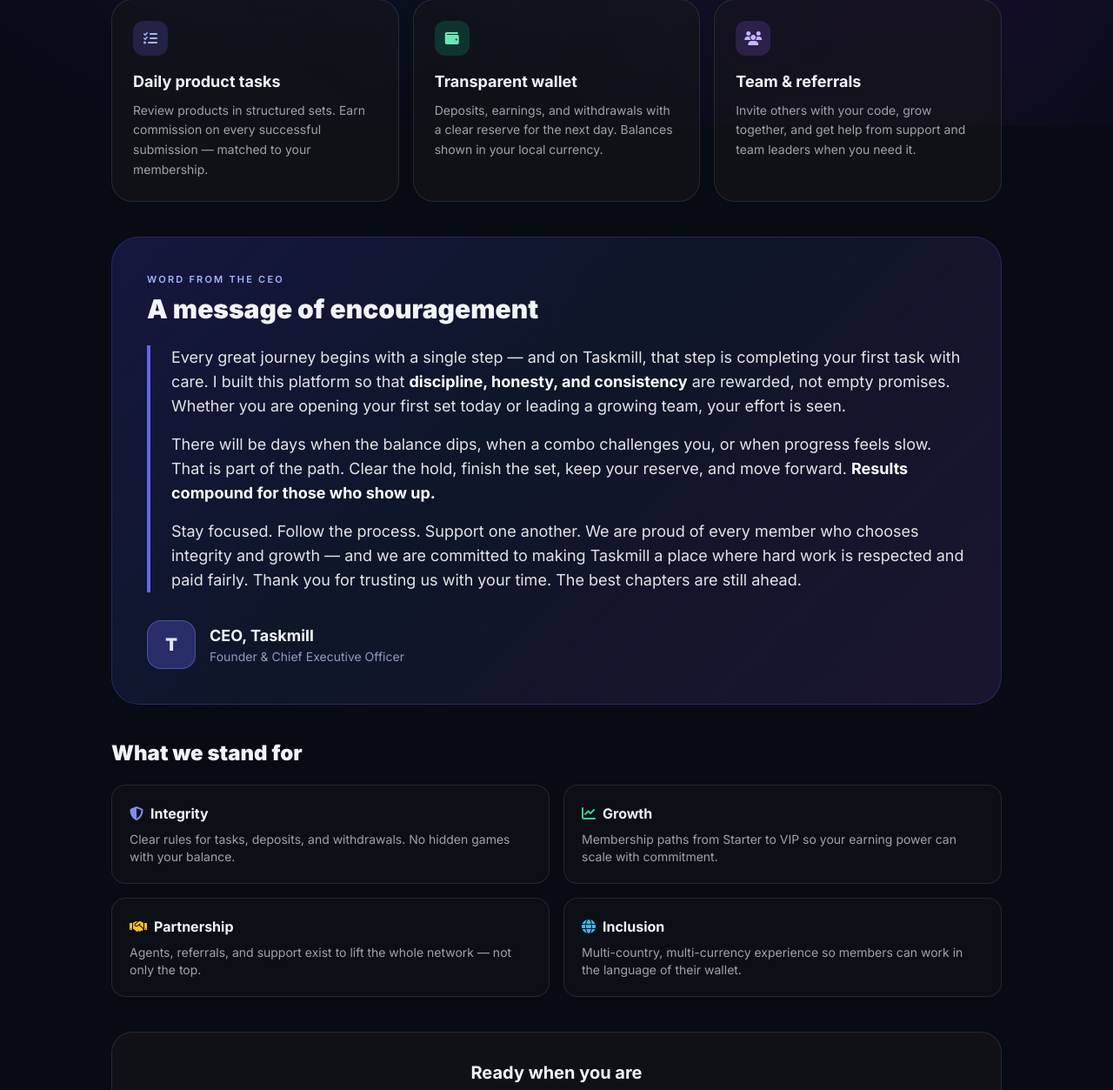
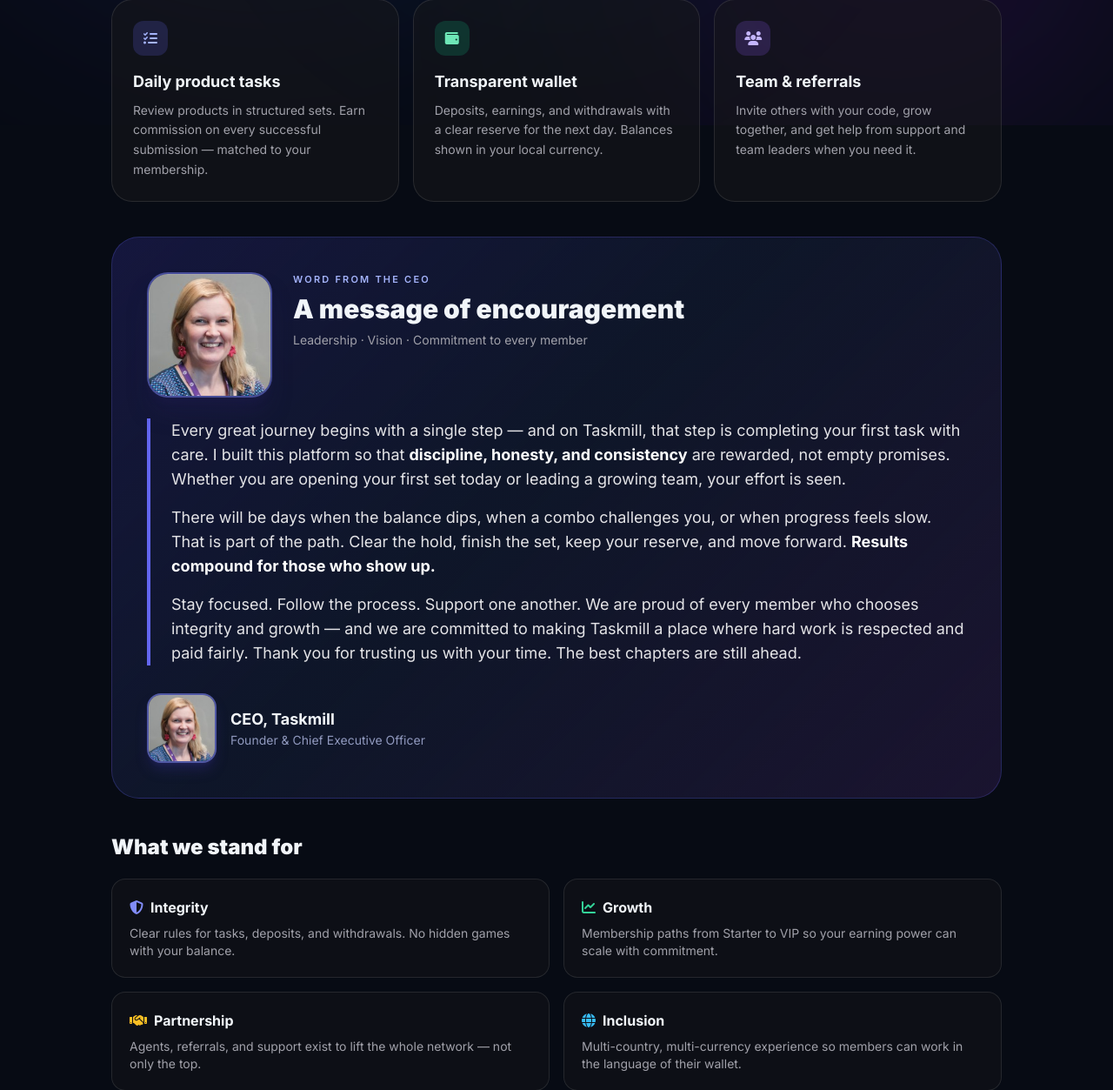
Before and after one commit to ombasi/taskmill, a Flask app: page /dashboard/about in a window 1280 px wide. Shown: the part 656-1909 px from the top of the page at 87% size. Run offline with Flask 3, Linux system fonts and the light colour scheme; data comes from the database, SQL or seed files in the repository; some libraries are stand-ins or nearby versions.

Commit message:
About page: CEO photo

```diff
--- a/templates/about.html
+++ b/templates/about.html
@@ -46,8 +46,20 @@
   <section class="rounded-[2rem] border border-indigo-500/25 overflow-hidden"
            style="background: linear-gradient(135deg, rgba(79,70,229,.2), rgba(15,23,42,.95) 45%, rgba(168,85,247,.12));">
     <div class="p-8 md:p-10">
-      <p class="text-[11px] uppercase tracking-[0.2em] text-indigo-300 font-semibold">Word from the CEO</p>
-      <h2 class="mt-2 text-2xl md:text-3xl font-black">A message of encouragement</h2>
+      <div class="flex flex-col sm:flex-row sm:items-start gap-6 mb-2">
+        <div class="relative w-28 h-28 md:w-36 md:h-36 rounded-3xl overflow-hidden border-2 border-indigo-400/40 shadow-xl shadow-indigo-950/50 bg-indigo-500/20 shrink-0 mx-auto sm:mx-0">
+          <img src="{{ url_for('static', filename='images/ceo.jpg') }}"
+               alt="CEO of Taskmill"
+               class="w-full h-full object-cover"
+               onerror="this.style.display='none'; this.nextElementSibling.style.display='flex';">
+          <div class="hidden absolute inset-0 items-center justify-center text-3xl font-black text-indigo-100 bg-indigo-500/30">T</div>
+        </div>
+        <div class="text-center sm:text-left flex-1">
+          <p class="text-[11px] uppercase tracking-[0.2em] text-indigo-300 font-semibold">Word from the CEO</p>
+          <h2 class="mt-2 text-2xl md:text-3xl font-black">A message of encouragement</h2>
+          <p class="mt-2 text-sm text-zinc-400">Leadership · Vision · Commitment to every member</p>
+        </div>
+      </div>
       <blockquote class="mt-6 text-zinc-200 text-base md:text-lg leading-relaxed border-l-4 border-indigo-500 pl-5 md:pl-6">
         <p class="mb-4">
           Every great journey begins with a single step — and on Taskmill, that step is completing your first task with care.
@@ -66,7 +78,13 @@
         </p>
       </blockquote>
       <div class="mt-8 flex items-center gap-4">
-        <div class="w-14 h-14 rounded-2xl bg-indigo-500/30 border border-indigo-400/40 flex items-center justify-center text-xl font-black text-indigo-100">T</div>
+        <div class="relative w-16 h-16 md:w-20 md:h-20 rounded-2xl overflow-hidden border-2 border-indigo-400/50 shadow-lg shadow-indigo-900/40 bg-indigo-500/20 shrink-0">
+          <img src="{{ url_for('static', filename='images/ceo.jpg') }}"
+               alt="CEO, Taskmill"
+               class="w-full h-full object-cover"
+               onerror="this.style.display='none'; this.nextElementSibling.style.display='flex';">
+          <div class="hidden absolute inset-0 items-center justify-center text-xl font-black text-indigo-100 bg-indigo-500/30">T</div>
+        </div>
         <div>
           <p class="font-bold text-lg">CEO, Taskmill</p>
           <p class="text-sm text-indigo-200/70">Founder &amp; Chief Executive Officer</p>
```
Also changed, not shown: static/images/ceo.jpg (added).
